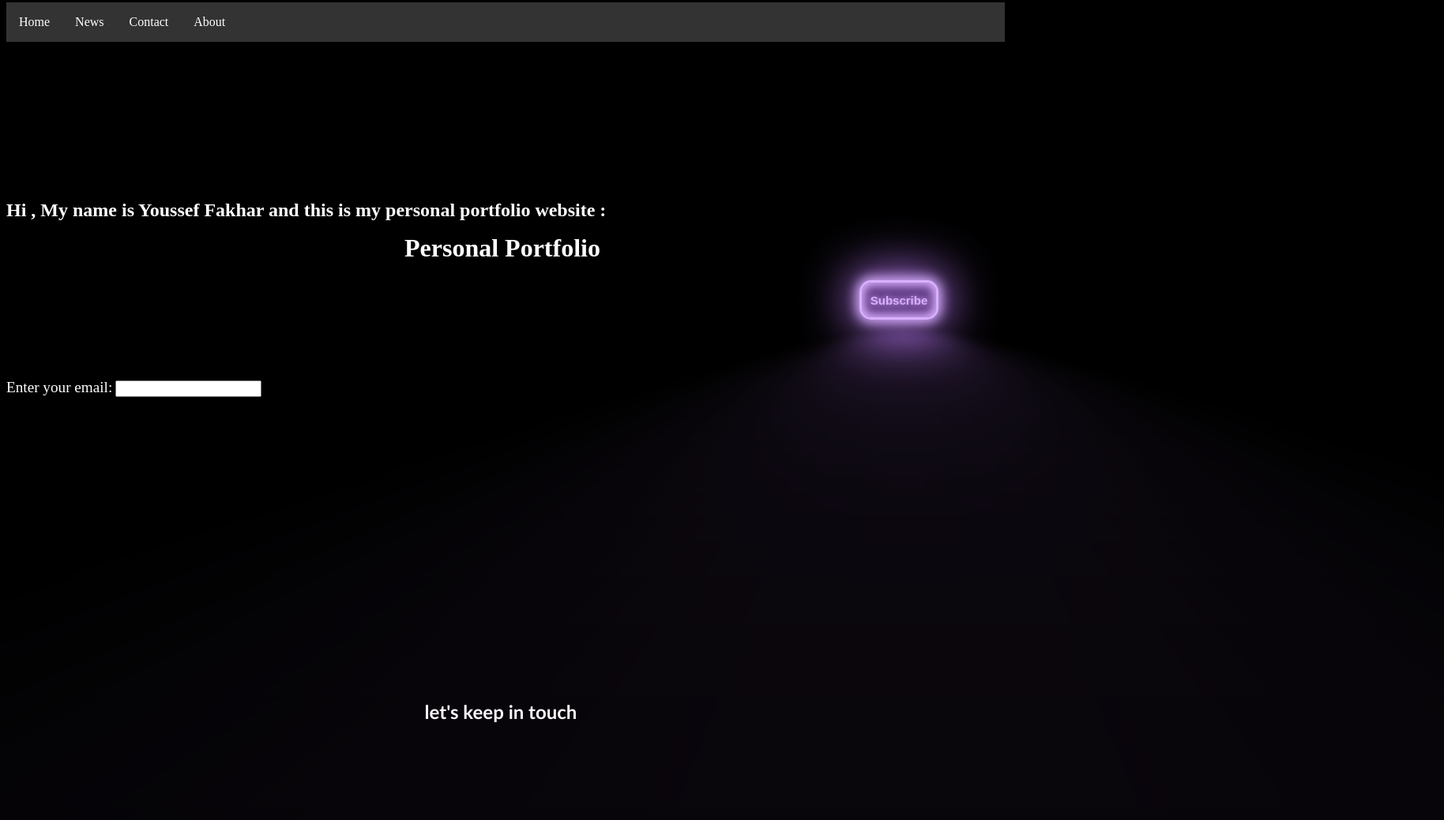
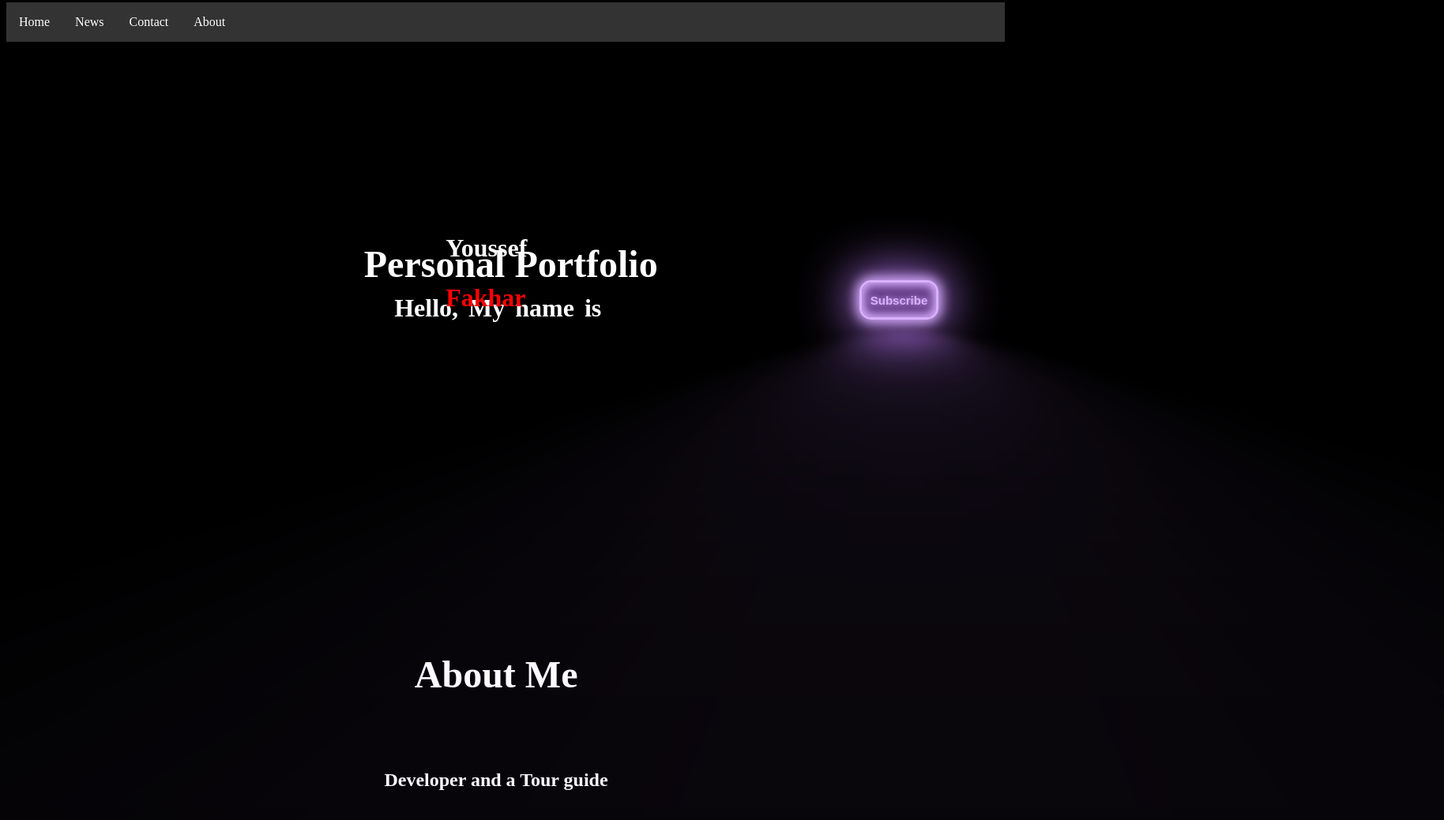
Before and after one commit to Djozef23/Portfolio, a plain HTML site: page Index.html in a window 1280 px wide. Shown: the part 5-1044 px from the top of the page at 79% size, 1828 px wide, since content can reach past the window. After the commit the page ends 1007 px from the top, so only its background shows below. Drawn offline with Linux system fonts and the light colour scheme.

Commit message:
4 commit

```diff
--- a/Index.html
+++ b/Index.html
@@ -35,9 +35,11 @@
   <li><a href="#contact">Contact</a></li>
   <li><a href="#about">About</a></li>
 </ul>
-<h1 class="title" style="color:rgb(255, 255, 255) ; position: absolute ; top:35% ; left:40%"> Personal Portfolio </h1>
-<br> <br> <br> <br> <br> <br> <br> <br> <br>
- <br> <h2 style="color: white; top:350px" > <b> Hi , My name is Youssef Fakhar and this is my personal portfolio website : </b> </h2>
+<h1 class="title" style="color:rgb(255, 255, 255) ; position: absolute ; top:35% ; left:36%; text-align:center; font-size:3em; " > Personal Portfolio </h1>
+<br> <br> <br> <br> <br> <br> <br> <br> <br> <br>
+ <br> <h2 style="color: white; top:350px; font-size: 2em; word-spacing: 5px; position: absolute; left:39% ; text-align:center" > <b> Hello, My name is   </b> </h2>
+
+ <br> <h2 style="color:white ;position: relative; left:44%; font-size:2em"> Youssef </h2> <h2 style="color:red ; position: relative; left:44%; font-size:2em ">  Fakhar </h2>
 
 
  <button style="position: absolute ; top:45% ; left:85% ; width: 100px ; height:50px ; text-align:center">Subscribe   </button>
@@ -92,8 +94,7 @@
          0 0 2.5em 2em var(--glow-spread-color),
          inset 0 0 .5em .25em var(--glow-color);
  } </style>
-<br> <br> <br> <br> <br> <br> <br> <br> <br> <br>
- <label style="color:white ; font-family: 'Times New Roman', Times, serif; font-size: larger;  "  > Enter your email:</label>
-<input type="email" id="email" name="email">
+<br> <br> <br> <br> <br> <br> <br>
 
-<h2 style="font-family:bold;color:white; position: absolute; top: 109%; left:42% ; width: 1000px ; height: 500px; font-family: 'Trebuchet MS', 'Lucida Sans Unicode', 'Lucida Grande', 'Lucida Sans', Arial, sans-serif; font-size: x-large;" > <b> let's keep in touch <b> </h2>
+  <h1 style="font-family:bold;color:white ;  position: absolute; top: 100%; left:41%; font-size: 3em; "> About Me </h1>
+<h2 style="color:white; position: absolute; top:120% ; left:38% ;  font: size 2em;  ">  Developer and a Tour guide   </h2>
```
